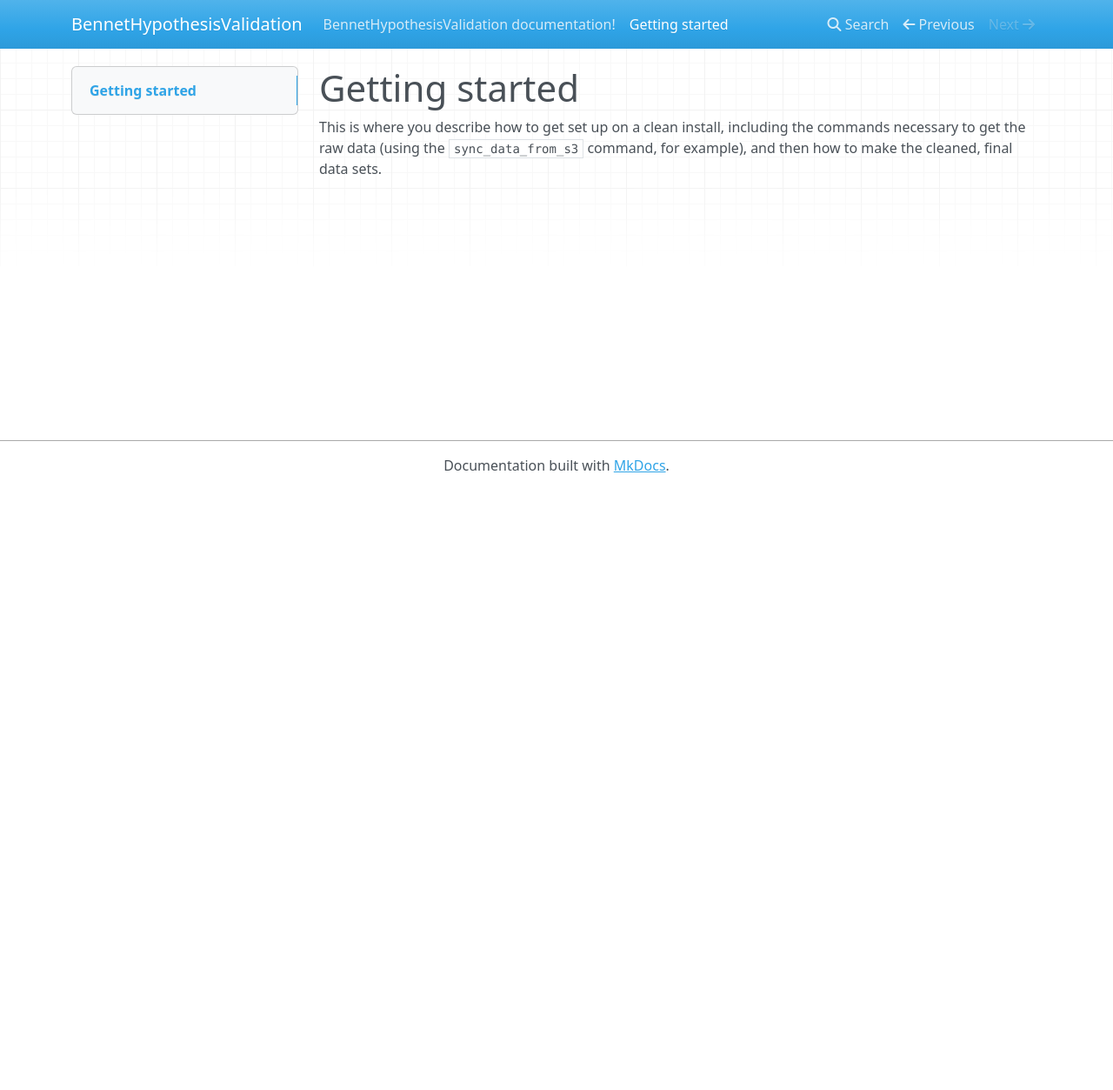
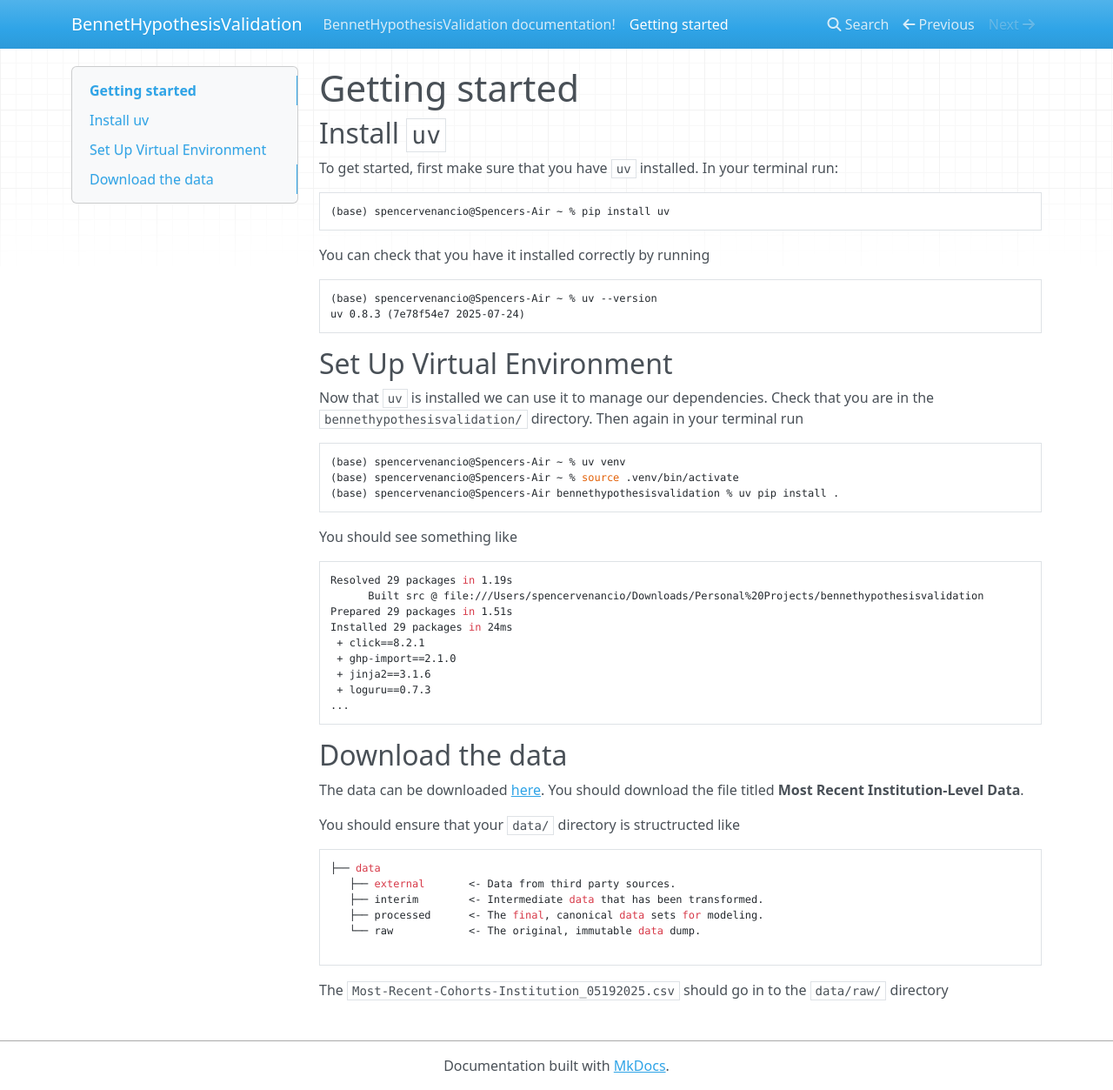
Before and after one commit to spencervenancio/bhp, an MkDocs documentation site: the page built from docs/docs/getting-started.md, in a window 1280 px wide and 1253 px high. Shown: the whole window at 87% size. Built offline with MkDocs 1.6.1, drawn with Linux system fonts in a browser that asks for light colours; nearby versions of some CDN libraries.

Commit message:
added UV setup

````diff
--- a/docs/docs/getting-started.md
+++ b/docs/docs/getting-started.md
@@ -1,6 +1,56 @@
 Getting started
 ===============
 
-This is where you describe how to get set up on a clean install, including the
-commands necessary to get the raw data (using the `sync_data_from_s3` command,
-for example), and then how to make the cleaned, final data sets.
+## Install `uv`
+
+To get started, first make sure that you have `uv` installed. In your terminal run:
+
+```bash
+(base) spencervenancio@Spencers-Air ~ % pip install uv
+```
+
+You can check that you have it installed correctly by running
+
+```bash
+(base) spencervenancio@Spencers-Air ~ % uv --version
+uv 0.8.3 (7e78f54e7 2025-07-24)
+```
+
+## Set Up Virtual Environment
+Now that `uv` is installed we can use it to manage our dependencies. Check that you are in the `bennethypothesisvalidation/` directory. Then again in your terminal run
+
+```bash
+(base) spencervenancio@Spencers-Air ~ % uv venv
+(base) spencervenancio@Spencers-Air ~ % source .venv/bin/activate
+(base) spencervenancio@Spencers-Air bennethypothesisvalidation % uv pip install .
+```
+
+You should see something like
+
+```bash
+Resolved 29 packages in 1.19s
+      Built src @ file:///Users/spencervenancio/Downloads/Personal%20Projects/bennethypothesisvalidation
+Prepared 29 packages in 1.51s
+Installed 29 packages in 24ms
+ + click==8.2.1
+ + ghp-import==2.1.0
+ + jinja2==3.1.6
+ + loguru==0.7.3
+...
+```
+
+## Download the data
+The data can be downloaded [here](https://collegescorecard.ed.gov/data). You should download the file titled **Most Recent Institution-Level Data**.
+
+You should ensure that your `data/` directory is structructed like
+
+```
+├── data
+   ├── external       <- Data from third party sources.
+   ├── interim        <- Intermediate data that has been transformed.
+   ├── processed      <- The final, canonical data sets for modeling.
+   └── raw            <- The original, immutable data dump.
+
+```
+
+The `Most-Recent-Cohorts-Institution_05192025.csv` should go in to the `data/raw/` directory
````
